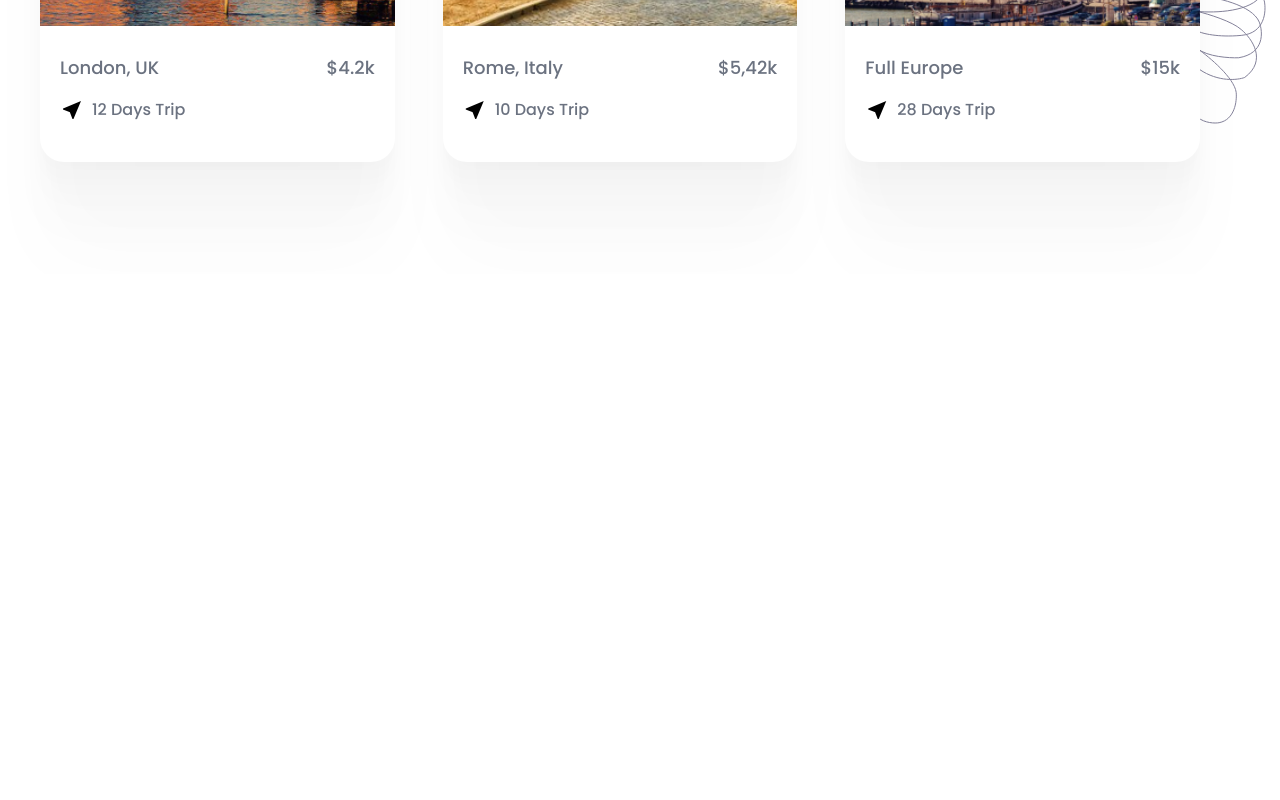
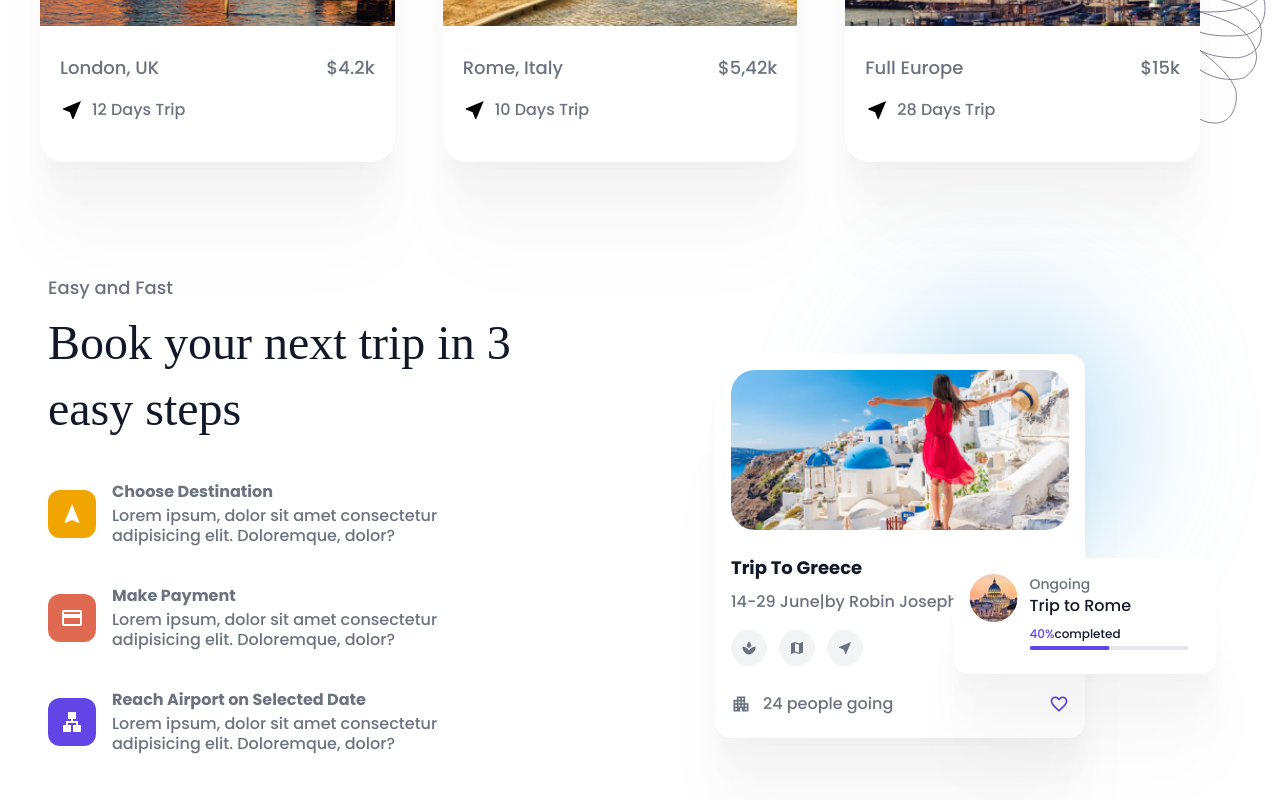
Before and after one commit to nardikakurniawan/jadoo, a Next.js app: page / in a window 1280 px wide. Shown: the part 1974-2774 px from the top of the page. Before the commit the page ends 2248 px from the top, so only its background shows below. Built offline with nearby package versions, Linux system fonts and the light colour scheme; a web font is replaced by a local one.

Commit message:
Section Easy and Fast

```diff
--- a/src/pages/index.js
+++ b/src/pages/index.js
@@ -200,9 +200,7 @@
         <div className="max-w-7xl mx-auto relative px-4">
           <div className="text-center flex flex-col">
             <div className="text-center flex flex-col mb-16">
-              <h3 className="uppercase text-lg mb-2 text-gray-500">
-                Top Selling
-              </h3>
+              <h3 className="text-lg mb-2 text-gray-500">Top Selling</h3>
               <h3 className="text-5xl text-gray-900 leading-snug font-serif">
                 Top Destinations
               </h3>
@@ -286,6 +284,136 @@
           </div>
         </div>
       </section>
+
+      <section className="mb-28">
+        <div className="max-w-7xl mx-auto relative px-4">
+          <div className="flex">
+            <div className="w-6/12 pl-8 pr-20">
+              <div className="flex flex-col mb-16">
+                <h3 className="text-lg mb-2 text-gray-500">Easy and Fast</h3>
+                <h3 className="text-5xl text-gray-900 leading-snug font-serif mb-10">
+                  Book your next trip in 3 easy steps
+                </h3>
+                <ul className="flex flex-col gap-y-10 pr-10">
+                  <li className="flex items-center">
+                    <span className="bg-accent-1 rounded-xl flex flex-none text-white items-center justify-center w-12 h-12">
+                      <span className="material-icons">navigation</span>
+                    </span>
+                    <div className="flex flex-col ml-4 leading-5">
+                      <h6 className="font-bold mb-1 text-gray-500">
+                        Choose Destination
+                      </h6>
+                      <p className="font-[400] text-gray-500">
+                        Lorem ipsum, dolor sit amet consectetur adipisicing
+                        elit. Doloremque, dolor?
+                      </p>
+                    </div>
+                  </li>
+                  <li className="flex items-center">
+                    <span className="bg-accent-2 rounded-xl flex flex-none text-white items-center justify-center w-12 h-12">
+                      <span className="material-icons">credit_card</span>
+                    </span>
+                    <div className="flex flex-col ml-4 leading-5">
+                      <h6 className="font-bold mb-1 text-gray-500">
+                        Make Payment
+                      </h6>
+                      <p className="font-[400] text-gray-500">
+                        Lorem ipsum, dolor sit amet consectetur adipisicing
+                        elit. Doloremque, dolor?
+                      </p>
+                    </div>
+                  </li>
+                  <li className="flex items-center">
+                    <span className="bg-accent-6 rounded-xl flex flex-none text-white items-center justify-center w-12 h-12">
+                      <span className="material-icons">plane</span>
+                    </span>
+                    <div className="flex flex-col ml-4 leading-5">
+                      <h6 className="font-bold mb-1 text-gray-500">
+                        Reach Airport on Selected Date
+                      </h6>
+                      <p className="font-[400] text-gray-500">
+                        Lorem ipsum, dolor sit amet consectetur adipisicing
+                        elit. Doloremque, dolor?
+                      </p>
+                    </div>
+                  </li>
+                </ul>
+              </div>
+            </div>
+
+            <div className="w-5/12 flex items-center justify-center">
+              <div className="w-[370px] relative">
+                <div className="w-60 h-60 rounded-full blur-3xl absolute z-10 -top-10 -right-10 bg-accent-7/40"></div>
+
+                <div className="absolute bottom-16 right-0 transform translate-x-1/2 bg-white rounded-2xl w-[263px] z-30 shadow-great p-4 pr-7">
+                  <div className="flex">
+                    <span className="w-12 h-12 overflow-hidden rounded-full flex-none mr-3">
+                      <Image
+                        layout="responsive"
+                        width="100%"
+                        height="100%"
+                        src="/images/destinations-5.jpg"
+                      />
+                    </span>
+                    <div className="flex flex-col w-full mb-2">
+                      <span className="text-sm text-gray-500">Ongoing</span>
+                      <h6 className="text-gray-900 mb-2">Trip to Rome</h6>
+                      <span className="text-xs mb-1">
+                        <span className=" text-accent-6">40%</span>
+                        <span className=" text-gray-900">completed</span>
+                      </span>
+                      <span className="w-full bg-gray-200 h-1 rounded-full overflow-hidden flex">
+                        <span className="bg-accent-6 rounded-full w-20 h-full"></span>
+                      </span>
+                    </div>
+                  </div>
+                </div>
+
+                <div className="bg-white rounded-2xl w-full h-full relative z-20 shadow-great pt-4 pb-5">
+                  <div className="mx-4 rounded-3xl h-40 relative overflow-hidden mb-6">
+                    <Image
+                      layout="fill"
+                      className="object-cover"
+                      src="/images/destinations-4.jpg"
+                    />
+                  </div>
+                  <h6 className="font-bold text-lg text-gray-900 px-4 mb-2">
+                    Trip To Greece
+                  </h6>
+                  <div className="flex text-gray-500 px-4 mb-4">
+                    <h6>14-29 June</h6>
+                    <span className="mx02">|</span>
+                    <h6>by Robin Joseph</h6>
+                  </div>
+                  <div className="flex gap-x-3 mx-4 mb-6">
+                    <span className="bg-gray-100 text-gray-500 rounded-full flex items-center justify-center w-9 h-9">
+                      <span className="text-base material-icons">spa</span>
+                    </span>
+                    <span className="bg-gray-100 text-gray-500 rounded-full flex items-center justify-center w-9 h-9">
+                      <span className="text-base material-icons">map</span>
+                    </span>
+                    <span className="bg-gray-100 text-gray-500 rounded-full flex items-center justify-center w-9 h-9">
+                      <span className="text-base material-icons">near_me</span>
+                    </span>
+                  </div>
+
+                  <div className="flex items-center justify-between mx-4">
+                    <span className="material-icons text-gray-500 mr-3 text-xl">
+                      apartment
+                    </span>
+                    <span className="mr-auto text-gray-500">
+                      24 people going
+                    </span>
+                    <span className="text-xl material-icons text-accent-6">
+                      favorite_border
+                    </span>
+                  </div>
+                </div>
+              </div>
+            </div>
+          </div>
+        </div>
+      </section>
     </div>
   );
 }
--- a/tailwind.config.js
+++ b/tailwind.config.js
@@ -14,6 +14,7 @@
         "accent-4": "#FFF1DA",
         "accent-5": "#FF7152",
         "accent-6": "#6246E5",
+        "accent-7": "#59B1E6",
       },
       boxShadow: {
         great:
```
Also changed, not shown: public/images/destinations-4.jpg (added), public/images/destinations-5.jpg (added).
